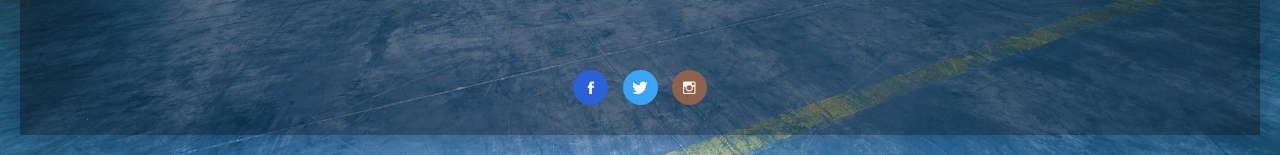
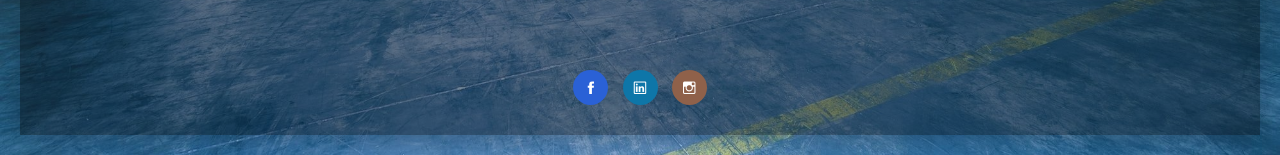
Before and after one commit to ismayilibrahimov/frichi, a plain HTML site: page index.html in a window 1280 px wide. Shown: the part 645-800 px from the top of the page. Drawn offline with nearby package versions, Linux system fonts and the light colour scheme; files whose address does not match are found by name.

Commit message:
add linkedin

```diff
--- a/css/styles.css
+++ b/css/styles.css
@@ -157,4 +157,4 @@ b.light-color{ color: #444; }
 .main-area .social-btn > li > a > i[class*="twitter"]{ background: #3AA4F8; }
 .main-area .social-btn > li > a > i[class*="google"]{ background: #F43846; }
 .main-area .social-btn > li > a > i[class*="instagram"]{ background: #8F614A; }
-.main-area .social-btn > li > a > i[class*="pinterest"]{ background: #E1C013; }
+.main-area .social-btn > li > a > i[class*="linkedin"]{ background: #0e76a8; }
--- a/index.html
+++ b/index.html
@@ -48,7 +48,7 @@
 
 					<ul class="social-btn">
 						<li><a href="#"><i class="ion-social-facebook"></i></a></li>
-						<li><a href="#"><i class="ion-social-twitter"></i></a></li>
+						<li><a href="#"><i class="ion-social-linkedin-outline"></i></a></li>
 						<li><a href="#"><i class="ion-social-instagram-outline"></i></a></li>
 					</ul>
 
```
